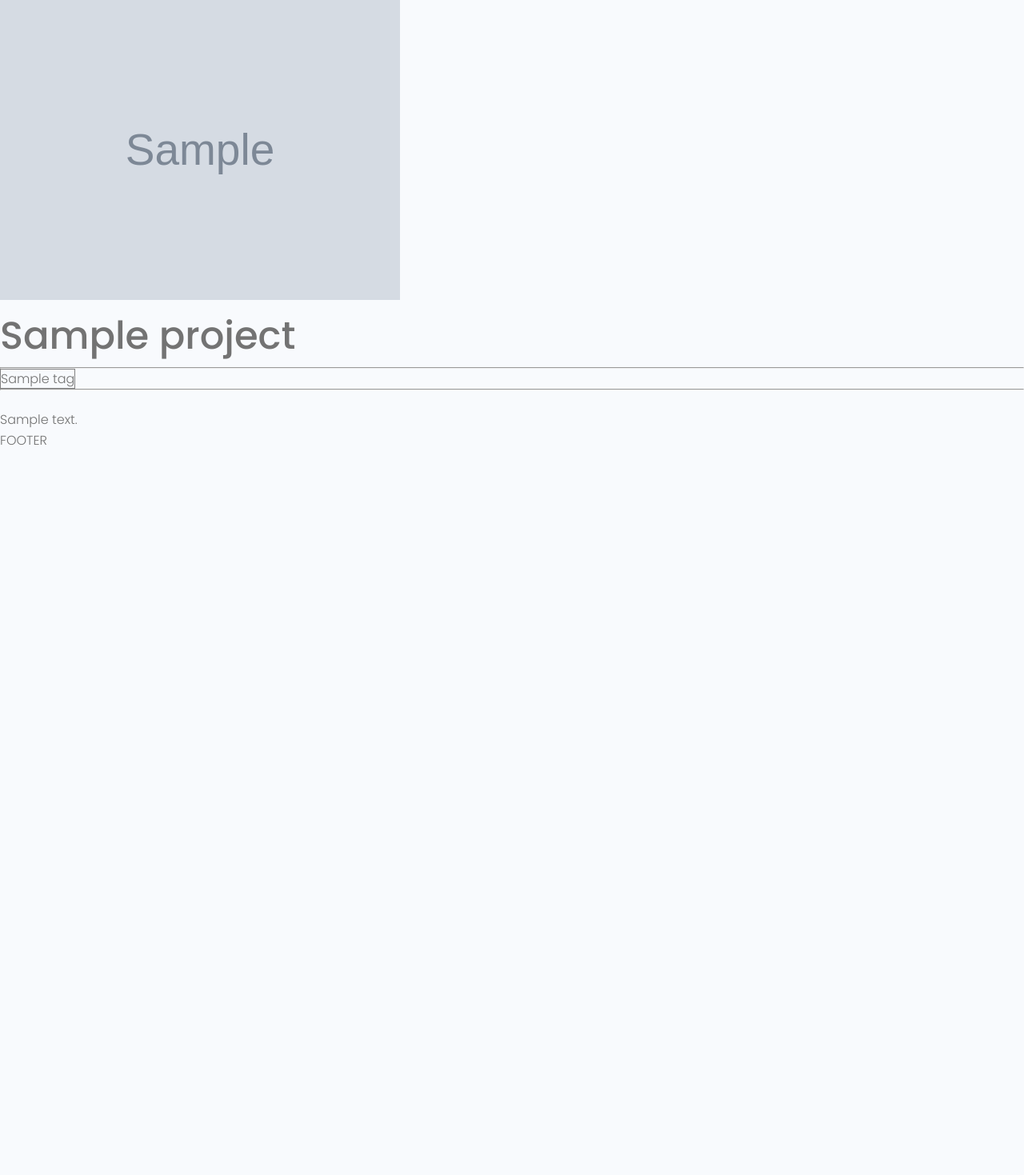
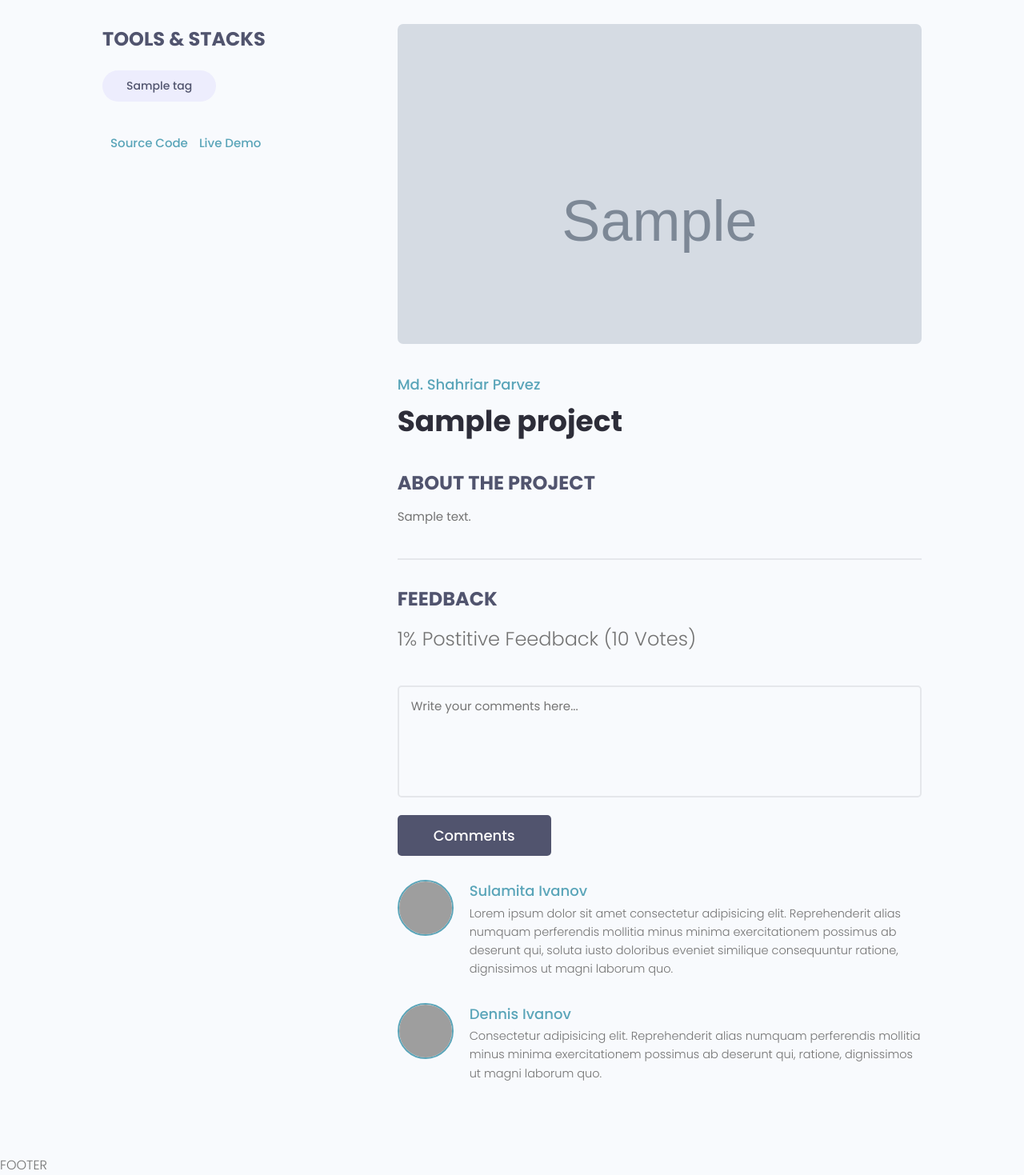
Before and after one commit to themis1986/devsearch, a Django app: template projects/templates/projects/single-project.html in a window 1280 px wide. Shown: the part 77-1546 px from the top of the page at 80% size. Before the commit the page ends 633 px from the top, so only its background shows below. Run offline with Django 4.2, Linux system fonts and the light colour scheme; the template is opened without the code that fills it: values that come from a table or form of the project are taken from there, others are empty; tables that the repository leaves empty hold one stand-in row (values such as "Sample post"); grey boxes marked "Sample" are stand-in pictures; parts of the project's set-up code (start-up, migrations or seed data) failed here and were passed over; some libraries are stand-ins or nearby versions; grey boxes are pictures that could not be loaded.

Commit message:
Added single project UI template

```diff
--- a/projects/templates/projects/single-project.html
+++ b/projects/templates/projects/single-project.html
@@ -2,14 +2,98 @@
 
 {% block content %}
 
-    <img style="width:500px;" src="{{project.featured_image.url}}" alt="image">
+      <!-- Main Section -->
+  <main class="singleProject my-md">
+    <div class="container">
+      <div class="layout">
+        <div class="column column--1of3">
+          <h3 class="singleProject__subtitle">Tools & Stacks</h3>
+          <div class="singleProject__toolStack">
 
-    <h1>{{project.title}}</h1>
-    <hr>
-    {% for tag in project.tags.all %}
-        <span style="border:1px solid grey">{{ tag }}</span>
-    {% endfor %}
-    <hr>
-    <br>
-    <p>{{project.description}}</p>
+            {% for tag in project.tags.all %}
+
+            <span class="tag tag--pill tag--sub tag--lg">
+              <small>{{ tag }}</small>
+            </span>
+
+            {% endfor %}
+
+          </div>
+
+          {% if project.source_link %}
+
+          <a class="singleProject__liveLink" href="#" target="_blank">
+              <i class="im im-external-link"></i>Source Code
+          </a>
+
+          {% endif %}
+
+          {% if project.demo_link %}
+
+          <a class="singleProject__liveLink" href="#" target="_blank">
+              <i class="im im-external-link"></i>Live Demo
+          </a>
+
+          {% endif %}
+
+        </div>
+        <div class="column column--2of3">
+          <img class="singleProject__preview" src="{{project.featured_image.url}}" alt="portfolio thumbnail" />
+          <a href="profile.html" class="singleProject__developer">Md. Shahriar Parvez</a>
+          <h2 class="singleProject__title">{{project.title}}</h2>
+          <h3 class="singleProject__subtitle">About the Project</h3>
+          <div class="singleProject__info">
+            {{project.description}}
+          </div>
+
+          <div class="comments">
+            <h3 class="singleProject__subtitle">Feedback</h3>
+            <h5 class="project--rating">
+              {{ project.vote_ratio }}% Postitive Feedback ({{ project.vote_total}} Vote{{project.vote_total|pluralize:"s"}})
+            </h5>
+
+            <form class="form" action="#" method="POST">
+              <!-- Textarea -->
+              <div class="form__field">
+                <label for="formInput#textarea">Comments: </label>
+                <textarea class="input input--textarea" name="message" id="formInput#textarea"
+                  placeholder="Write your comments here..."></textarea>
+              </div>
+              <input class="btn btn--sub btn--lg" type="submit" value="Comments" />
+            </form>
+            <div class="commentList">
+              <div class="comment">
+                <a href="profile.html">
+                  <img class="avatar avatar--md"
+                    src="https://avatars.githubusercontent.com/u/3" alt="user" />
+                </a>
+                <div class="comment__details">
+                  <a href="profile.html" class="comment__author">Sulamita Ivanov</a>
+                  <p class="comment__info">
+                    Lorem ipsum dolor sit amet consectetur adipisicing elit. Reprehenderit alias numquam perferendis
+                    mollitia minus minima exercitationem possimus ab deserunt qui, soluta iusto doloribus eveniet
+                    similique consequuntur ratione, dignissimos ut magni laborum quo.
+                  </p>
+                </div>
+              </div>
+              <div class="comment">
+                <a href="profile.html">
+                  <img class="avatar avatar--md" src="https://avatars.githubusercontent.com/u/33843378" alt="user" />
+                </a>
+                <div class="comment__details">
+                  <a href="profile.html" class="comment__author">Dennis Ivanov</a>
+                  <p class="comment__info">
+                    Consectetur adipisicing elit. Reprehenderit alias numquam perferendis mollitia minus minima
+                    exercitationem possimus ab deserunt qui, ratione, dignissimos ut magni laborum quo.
+                  </p>
+                </div>
+              </div>
+            </div>
+          </div>
+        </div>
+      </div>
+    </div>
+    </div>
+  </main>
+
 {% endblock content %}
```
Also changed, not shown: templates/projects.html (deleted, +0 -218 lines).
